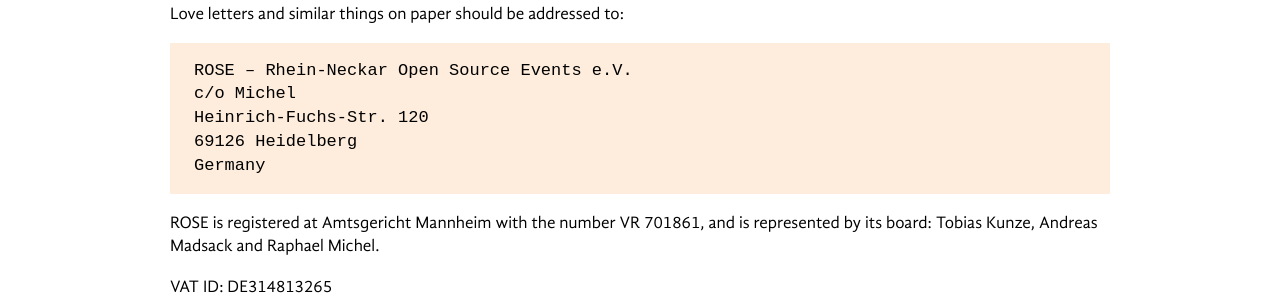
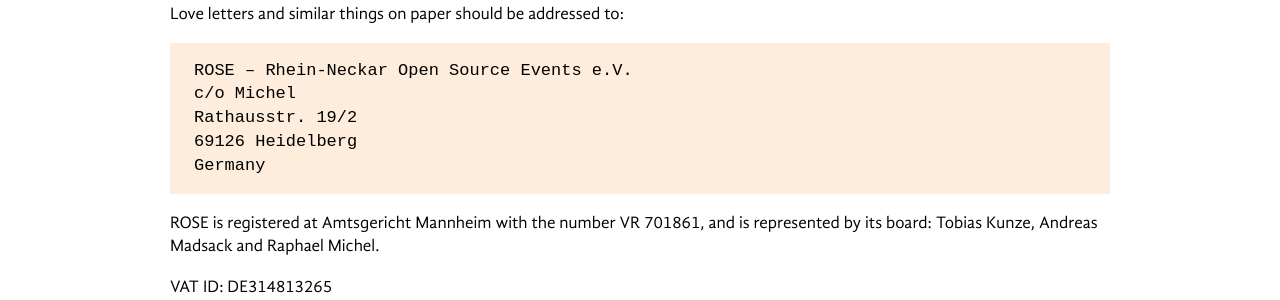
Before and after one commit to rixx/2018.djangocon.eu, a Jekyll site: the page built from imprint.md, in a window 1280 px wide. Shown: the part 412-712 px from the top of the page. Built offline with Jekyll 4.4.1, drawn with Linux system fonts in a browser that asks for light colours.

Commit message:
Change imprint address

```diff
--- a/imprint.md
+++ b/imprint.md
@@ -10,7 +10,7 @@
 
     ROSE – Rhein-Neckar Open Source Events e.V.
     c/o Michel
-    Heinrich-Fuchs-Str. 120
+	Rathausstr. 19/2
     69126 Heidelberg
     Germany
 
```
